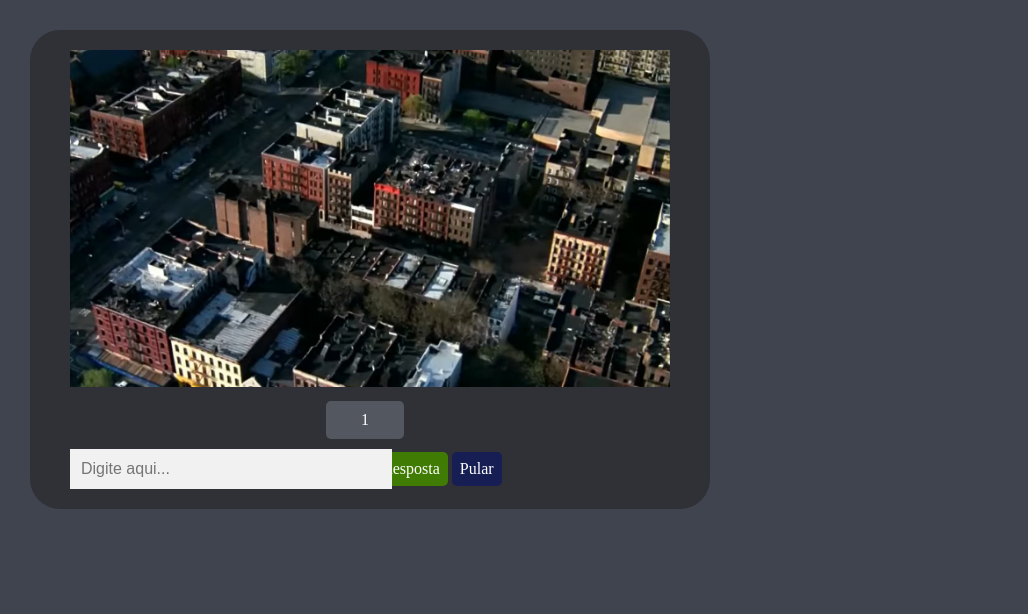
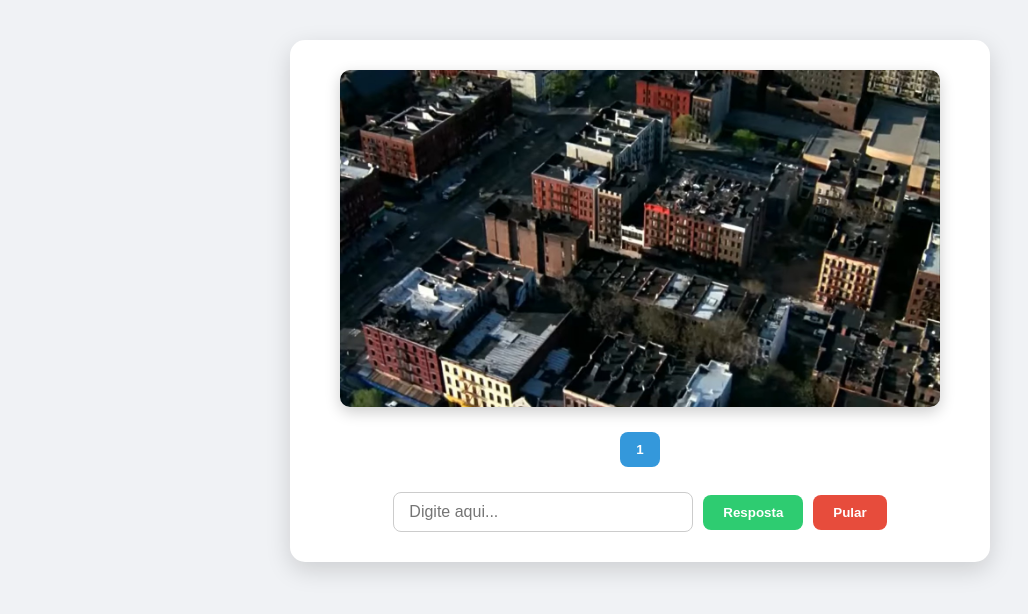
Before and after one commit to mahteixeira/framed-br, a plain HTML site: page index.html in a window 1280 px wide. Shown: the whole page, without its empty margins (0-1028 px from the left). Drawn offline with Linux system fonts and the light colour scheme.

Commit message:
validando respostas / css novo

```diff
--- a/index.html
+++ b/index.html
@@ -5,13 +5,6 @@
   <meta charset="UTF-8">
   <meta name="viewport" content="width=device-width, initial-scale=1.0">
   <link rel="stylesheet" type="text/css" href="style.css" media="screen" />
-
-  <!-- FONTE -->
-  <link rel="preconnect" href="https://fonts.googleapis.com">
-  <link rel="preconnect" href="https://fonts.gstatic.com" crossorigin>
-  <link
-    href="https://fonts.googleapis.com/css2?family=Poppins:ital,wght@0,100;0,200;0,300;0,400;0,500;0,600;0,700;0,800;0,900;1,100;1,200;1,300;1,400;1,500;1,600;1,700;1,800;1,900&display=swap"
-    rel="stylesheet">
   <title>Framed BR</title>
 </head>
 
@@ -60,11 +53,11 @@
     <!--INPUT RESPOSTA-->
     <div autocomplete="off" class="resposta">
       <div class="autocomplete" style="width:300px;">
-        <input id="myInput" type="text" name="resp-titulo" placeholder="Digite aqui...">
+        <input id="input-resposta" type="text" name="resp-titulo" placeholder="Digite aqui...">
       </div>
 
       <!-- BOTÃO RESPOSTA -->
-      <button class="btn-resposta" id="input-resposta">Resposta</button>
+      <button class="btn-resposta" onclick="validarResposta()">Resposta</button>
       <button class="btn-pular" onclick="mostrarProximo()">Pular</button>
     </div>
 
--- a/script.js
+++ b/script.js
@@ -7,7 +7,6 @@ const numero = Math.floor(Math.random() * totalPastas) + 1;
 // monta caminho da imagem
 const caminho = `imagens/${numero}/frame1.jpeg`; // ajuste extensão se for .jpg
 
-const inputresposta = document.getElementById("input-resposta");
 
 // coloca no src
 document.getElementById("imagem").src = caminho;
@@ -17,7 +16,7 @@ document.getElementById("imagem").src = caminho;
 var titulos = ["As Branquelas", "Minha Mãe É Uma Peça", "Minha Mãe É Uma Peça 2", "Minha Mãe É Uma Peça 3",
     "As Patricinhas de Bervely Hills", "Rio", "Rio 2"];
 
-autocomplete(document.getElementById("myInput"), titulos);
+autocomplete(document.getElementById("input-resposta"), titulos);
 
 
 function mudarFrame(num) {
@@ -154,3 +153,20 @@ document.addEventListener("click", function (e) {
     closeAllLists(e.target);
 });
 }
+
+
+//Validando resposta correta
+function validarResposta() {
+  let inputresposta = document.getElementById("input-resposta").value.trim().toLowerCase();
+  const respotacerta = titulos[numero - 1].trim().toLowerCase();
+
+  console.log("Digitado:", inputresposta);
+  console.log("Correto:", respotacerta);
+
+  if (inputresposta === respotacerta) {
+    alert("RESPOSTA CERTA");
+  } else {
+    alert("RESPOSTA ERRADA, TENTE NOVAMENTE");
+    mostrarProximo();
+  }
+}
--- a/style.css
+++ b/style.css
@@ -1,111 +1,145 @@
+/* Reset básico */
 * {
-    margin: 0;
-    padding: 0;
-    font: Poppins, sans-serif;
+  margin: 0;
+  padding: 0;
+  box-sizing: border-box;
+  font-family: 'Poppins', sans-serif;
 }
 
 body {
-  background-color: #40444f;
-}
-
-button {
-    all: unset;
+  background-color: #f0f2f5;
+  display: flex;
+  justify-content: center;
+  align-items: flex-start;
+  min-height: 100vh;
+  padding: 40px 0;
 }
 
 .container {
-    background-color: #2f3136;
-    margin: 30px;
-    display: flex;
-    flex-direction: column;
-    justify-content: center;
-    align-items: center;
-    width: 50vw;
-    padding: 20px;
-    border-radius: 30px;
+  background-color: #fff;
+  padding: 30px 40px;
+  border-radius: 15px;
+  box-shadow: 0 8px 25px rgba(0, 0, 0, 0.15);
+  max-width: 700px;
+  width: 90%;
 }
 
-.selecionado {
-    display: flex;
-    background-color: #2f3136;
+/* IMAGEM */
+.imagem {
+  display: flex;
+  justify-content: center;
+  margin-bottom: 25px;
 }
 
-.btn-frame {
-    padding: 10px;
-    padding-left: 0px;
-    background-color: #2f3136;
+.imagem img {
+  border-radius: 10px;
+  max-width: 100%;
+  height: auto;
+  box-shadow: 0 5px 15px rgba(0,0,0,0.2);
+  transition: transform 0.3s ease;
+}
+
+.imagem img:hover {
+  transform: scale(1.02);
+}
+
+/* SELEÇÃO DE FRAMES */
+.selecionado {
+  display: flex;
+  justify-content: center;
+  gap: 10px;
+  flex-wrap: wrap;
+  margin-bottom: 25px;
 }
 
 .btn-frame button {
-    padding: 10px 35px;
-    background-color: #53575f;
-    border-radius: 5px;
-    color: #fff;
+  padding: 10px 16px;
+  border: none;
+  border-radius: 8px;
+  background-color: #3498db;
+  color: #fff;
+  cursor: pointer;
+  font-weight: bold;
+  transition: background-color 0.3s ease, transform 0.2s ease;
 }
 
 .btn-frame button:hover {
-    background-color: #36393f;
+  background-color: #2980b9;
+  transform: translateY(-2px);
 }
 
-.resposta{
-  width: 600px;
+/* INPUT RESPOSTA */
+.resposta {
+  display: flex;
+  justify-content: center;
+  align-items: center;
+  gap: 10px;
+  flex-wrap: wrap;
+}
+
+.resposta input {
+  padding: 10px 15px;
+  border-radius: 8px;
+  border: 1px solid #ccc;
+  width: 300px;
+  font-size: 16px;
+  transition: border-color 0.3s ease;
+}
+
+.resposta input:focus {
+  border-color: #3498db;
+  outline: none;
+}
+
+/* BOTÕES RESPOSTA E PULAR */
+.btn-resposta,
+.btn-pular {
+  padding: 10px 20px;
+  border-radius: 8px;
+  border: none;
+  cursor: pointer;
+  font-weight: bold;
+  transition: background-color 0.3s ease, transform 0.2s ease;
 }
 
 .btn-resposta {
-    background-color: rgb(64, 124, 3);
-    padding: 8px;
-    color: #fff;
-    border-radius: 5px;
+  background-color: #2ecc71;
+  color: #fff;
+}
+
+.btn-resposta:hover {
+  background-color: #27ae60;
+  transform: translateY(-2px);
 }
 
 .btn-pular {
-    background-color: rgb(23, 30, 83);
-    padding: 8px;
-    color: #fff;
-    border-radius: 5px;
+  background-color: #e74c3c;
+  color: #fff;
 }
 
-.autocomplete {
-  /*the container must be positioned relative:*/
-  position: relative;
-  display: inline-block;
+.btn-pular:hover {
+  background-color: #c0392b;
+  transform: translateY(-2px);
 }
-input {
-  border: 1px solid transparent;
-  background-color: #f1f1f1;
-  padding: 10px;
-  font-size: 16px;
-}
-input[type=text] {
-  background-color: #f1f1f1;
-  width: 100%;
-}
-input[type=submit] {
-  background-color: DodgerBlue;
-  color: #fff;
-}
+
+/* Autocomplete lista (se você usar) */
 .autocomplete-items {
   position: absolute;
-  border: 1px solid #d4d4d4;
-  border-bottom: none;
+  border: 1px solid #ccc;
   border-top: none;
   z-index: 99;
-  /*position the autocomplete items to be the same width as the container:*/
-  top: 100%;
-  left: 0;
-  right: 0;
+  background-color: #fff;
+  max-height: 180px;
+  overflow-y: auto;
+  border-radius: 0 0 8px 8px;
 }
+
 .autocomplete-items div {
   padding: 10px;
   cursor: pointer;
-  background-color: #fff;
-  border-bottom: 1px solid #d4d4d4;
 }
+
 .autocomplete-items div:hover {
-  /*when hovering an item:*/
-  background-color: #e9e9e9;
+  background-color: #3498db;
+  color: #fff;
 }
-.autocomplete-active {
-  /*when navigating through the items using the arrow keys:*/
-  background-color: DodgerBlue !important;
-  color: #ffffff;
-}
```
